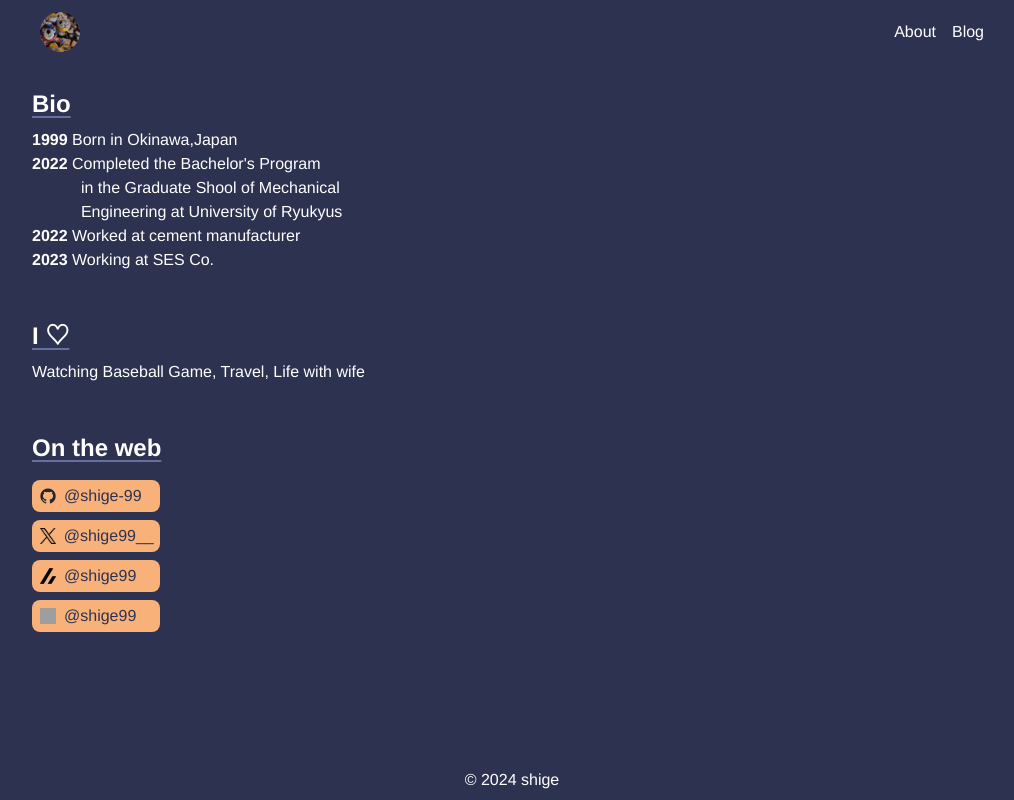
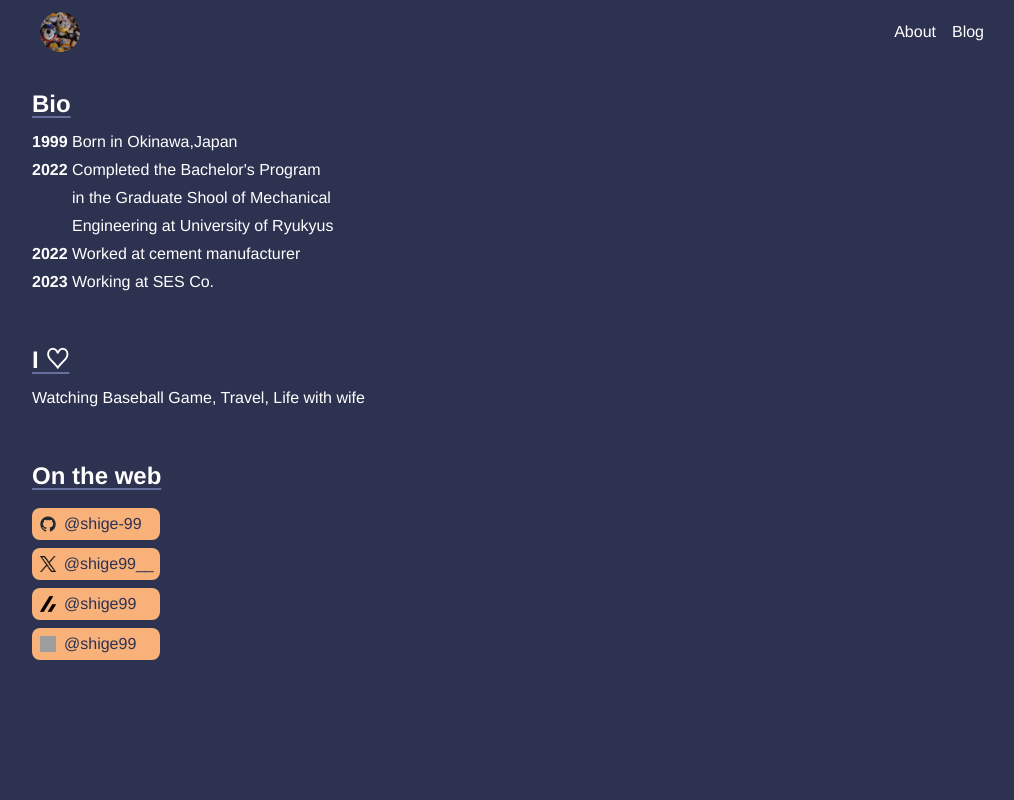
Before and after one commit to shige-99/shige-me, a SvelteKit app: page /about in a window 1280 px wide. Shown: the top 800 px of the page, without its empty margins (128-1142 px from the left). Built offline with nearby package versions, Linux system fonts and the light colour scheme; grey boxes are pictures that could not be loaded.

Commit message:
update about page

```diff
--- a/src/routes/about/+page.svelte
+++ b/src/routes/about/+page.svelte
@@ -3,13 +3,13 @@
   <meta name="description" content="About me" />
 </svelte:head>
 
-<main class="flex-grow container">
+<main class="flex-grow container min-h-screen">
   <section class="mb-12">
     <h2 class="text-2xl font-bold mb-2 underline decoration-primary-light underline-offset-4">Bio</h2>
-    <ul class="text-primary-font">
+    <ul class="text-primary-font leading-7">
       <li><span class="font-bold">1999</span>&nbsp;Born in Okinawa,Japan</li>
-      <li><span class="font-bold">2022</span>&nbsp;Completed the Bachelor's Program<br>&nbsp;&nbsp;&nbsp;&nbsp;&nbsp;&nbsp;&nbsp;&nbsp;&nbsp;&nbsp;
-                                             in the Graduate Shool of Mechanical<br>&nbsp;&nbsp;&nbsp;&nbsp;&nbsp;&nbsp;&nbsp;&nbsp;&nbsp;&nbsp;
+      <li><span class="font-bold">2022</span>&nbsp;Completed the Bachelor's Program<br>&nbsp;&nbsp;&nbsp;&nbsp;&nbsp;&nbsp;&nbsp;&nbsp;
+                                             in the Graduate Shool of Mechanical<br>&nbsp;&nbsp;&nbsp;&nbsp;&nbsp;&nbsp;&nbsp;&nbsp;
                                              Engineering at University of Ryukyus</li>
       <li><span class="font-bold">2022</span>&nbsp;Worked at cement manufacturer</li>
       <li><span class="font-bold">2023</span>&nbsp;Working at SES Co.</li>
@@ -18,7 +18,7 @@
 
   <section class="mb-12">
     <h2 class="text-2xl font-bold mb-2 underline decoration-primary-light underline-offset-4">I ♡</h2>
-    <p>Watching Baseball Game, Travel, Life with wife</p>
+    <p class="leading-7">Watching Baseball Game, Travel, Life with wife</p>
   </section>
 
   <section class="mb-12">
```
